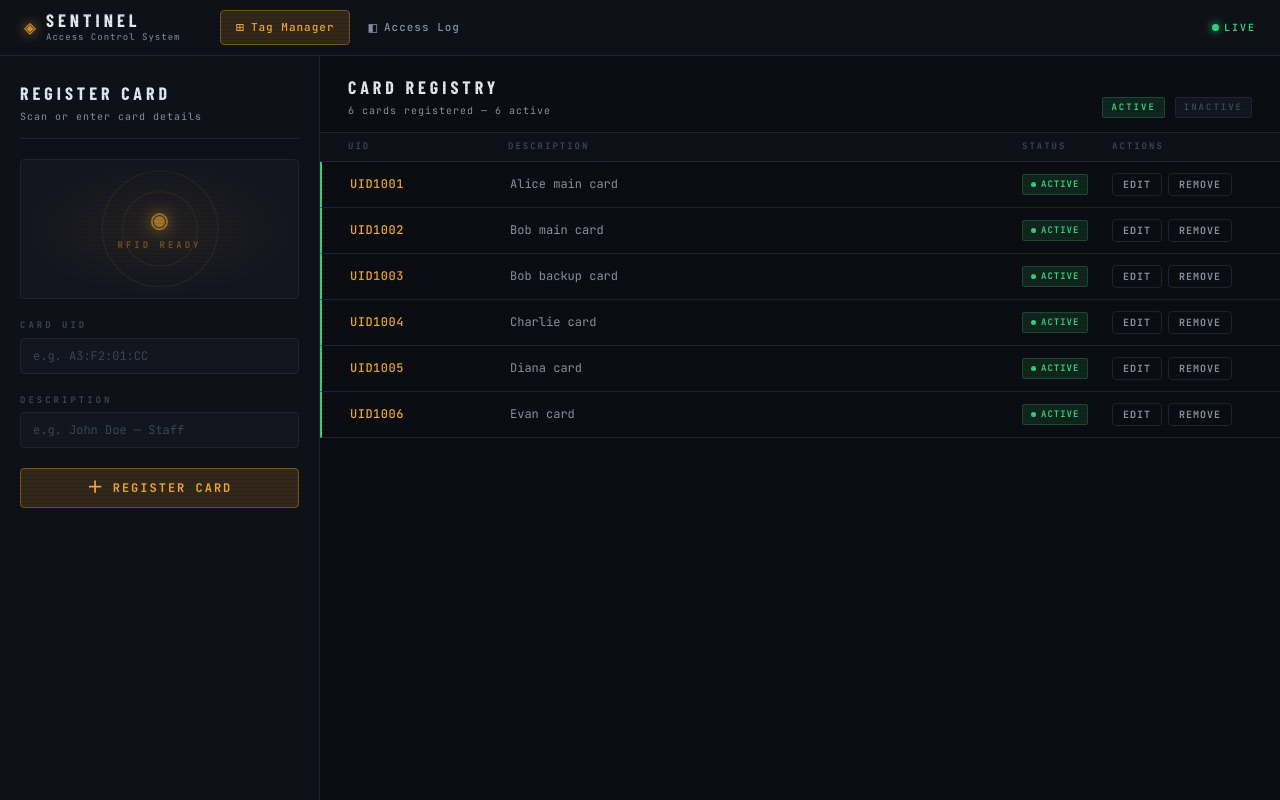
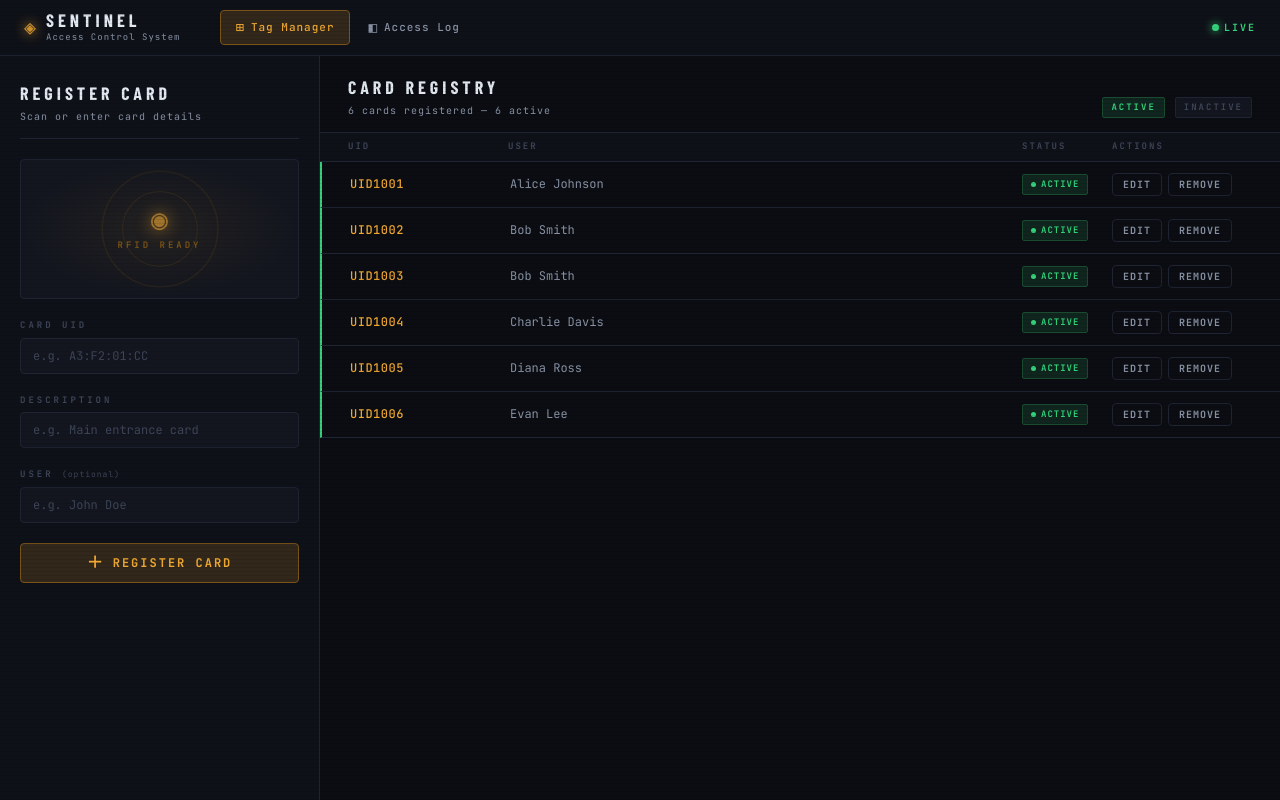
Before and after one commit to squash332/nfc_reader, a FastAPI app: page / in a window 1280 px wide. Run offline with FastAPI, Linux system fonts and the light colour scheme; data comes from the database, SQL or seed files in the repository; some web fonts are replaced.

Commit message:
add user to card handling

```diff
--- a/backend/models.py
+++ b/backend/models.py
@@ -9,11 +9,13 @@ class Tag(BaseModel):
     description: Optional[str]
     is_active: bool = False
     created_at: datetime = datetime.now()
+    full_name: Optional[str] = None
 
 
 class UpdateTag(BaseModel):
     description: str
     is_active : int
+    full_name: Optional[str] = None
 
 class Event(BaseModel):
     event_time: datetime
--- a/backend/routes.py
+++ b/backend/routes.py
@@ -41,15 +41,28 @@ def receive_tag(data: Tag):
         conn.close()
         return {"status": "duplicate"}
 
+    user_id = None
+    if data.full_name:
+        cursor.execute(
+            "SELECT id FROM users WHERE full_name = ? COLLATE NOCASE",
+            (data.full_name.strip(),),
+        )
+        user_row = cursor.fetchone()
+        if not user_row:
+            conn.close()
+            return {"status": "user_not_found", "full_name": data.full_name}
+        user_id = user_row["id"]
+
     # unnasigned but active
     cursor.execute(
         """
-        INSERT INTO cards (card_uid, description, is_active)
-        VALUES (?, ?, 1)
+        INSERT INTO cards (card_uid, description, user_id, is_active)
+        VALUES (?, ?, ?, 1)
     """,
         (
             data.card_uid,
             data.description,
+            user_id
         ),
     )
 
@@ -64,7 +77,13 @@ def get_tags():
     conn = get_connection()
     cursor = conn.cursor()
 
-    cursor.execute("SELECT * FROM cards")
+
+    cursor.execute("""
+        SELECT c.card_uid, c.description, c.id, c.user_id, c.is_active,
+               (SELECT u.full_name FROM users u WHERE u.id = c.user_id) AS full_name
+        FROM cards c
+    """)
+
     rows = cursor.fetchall()
 
     conn.close()
@@ -76,6 +95,7 @@ def get_tags():
                 "description": r["description"],
                 "id": r["id"],
                 "user_id": r["user_id"],
+                "full_name": r["full_name"],
                 "is_active": r["is_active"],
             }
             for r in rows
@@ -122,25 +142,43 @@ def edit_tag(uid: str, data: UpdateTag):
         conn.close()
         return {"status": "not found"}
 
-    # no user- you cant "name" it
-    cursor.execute(
-        """
-        UPDATE cards
-        SET description = ?, is_active = ?
-        WHERE card_uid = ?
-    """,
-        (data.description, data.is_active, uid),
-    )
+        # optionally re-assign user
+    user_id = None
+    if data.full_name:
+        cursor.execute(
+            "SELECT id FROM users WHERE full_name = ? COLLATE NOCASE",
+            (data.full_name.strip(),),
+        )
+        user_row = cursor.fetchone()
+        if not user_row:
+            conn.close()
+            return {"status": "user_not_found", "full_name": data.full_name}
+        user_id = user_row["id"]
+
+    if user_id is not None:
+        cursor.execute(
+            """
+            UPDATE cards
+            SET description = ?, is_active = ?, user_id = ?
+            WHERE card_uid = ?
+            """,
+            (data.description, data.is_active, user_id, uid),
+        )
+    else:
+        cursor.execute(
+            """
+            UPDATE cards
+            SET description = ?, is_active = ?
+            WHERE card_uid = ?
+            """,
+            (data.description, data.is_active, uid),
+        )
 
     conn.commit()
     conn.close()
 
-    return {
-        "status": "ok",
-        "card_uid": uid,
-        "description": data.description,
-        "is_active": data.is_active,
-    }
+    return {"status": "ok", "card_uid": uid}
+
 
 
 @router.get("/details/data")
--- a/frontend/static/script.js
+++ b/frontend/static/script.js
@@ -7,11 +7,11 @@ export async function fetchTags() {
     return res.json();
 }
 
-async function createTag(card_uid, description) {
+async function createTag(card_uid, description, full_name) {
     return fetch(apiUrl, {
         method: 'POST',
         headers: { 'Content-Type': 'application/json' },
-        body: JSON.stringify({ card_uid, description })
+        body: JSON.stringify({ card_uid, description, full_name })
     });
 }
 
@@ -19,11 +19,11 @@ async function deleteTag(card_uid) {
     return fetch(`${apiUrl}/${card_uid}`, { method: 'DELETE' });
 }
 
-async function updateTag(card_uid, description, is_active) {
+async function updateTag(card_uid, description, is_active, full_name) {
     return fetch(`${apiUrl}/${card_uid}`, {
         method: 'PUT',
         headers: { 'Content-Type': 'application/json' },
-        body: JSON.stringify({ description, is_active })
+        body: JSON.stringify({ description, is_active, full_name })
     });
 }
 
@@ -73,9 +73,12 @@ function createCardElement(tag, index) {
 
     const isActive = Boolean(tag.is_active);
 
+    const userLabel = tag.full_name ?? '—';
+    const userClass = tag.full_name ? 'card-desc' : 'card-desc unassigned';
+
     li.innerHTML = `
         <div class="card-uid" title="${tag.card_uid}">${tag.card_uid}</div>
-        <div class="card-desc" title="${tag.description ?? ''}">${tag.description ?? '—'}</div>
+        <div class="${userClass}" title="${tag.full_name ?? 'Unassigned'}">${userLabel}</div>
         <div>
             <span class="card-status-badge ${isActive ? 'badge-active' : 'badge-inactive'}">
                 <span class="badge-dot"></span>
@@ -89,7 +92,7 @@ function createCardElement(tag, index) {
     `;
 
     li.querySelector('.remove').onclick = () => handleRemove(tag.card_uid);
-    li.querySelector('.edit').onclick   = () => enterEditMode(tag);
+    li.querySelector('.edit').onclick = () => enterEditMode(tag);
 
     return li;
 }
@@ -124,10 +127,12 @@ async function loadTags() {
 }
 
 async function handleAdd() {
-    const uidInput  = document.getElementById('card-uid');
+    const uidInput = document.getElementById('card-uid');
     const descInput = document.getElementById('card-description');
-    const card_uid  = uidInput.value.trim();
-    const desc      = descInput.value.trim();
+    const userInput = document.getElementById('card-user');
+    const card_uid = uidInput.value.trim();
+    const desc = descInput.value.trim();
+    const full_name = userInput.value.trim();
 
     if (!card_uid || !desc) {
         showMessage('Both UID and description are required.', true);
@@ -135,27 +140,33 @@ async function handleAdd() {
         return;
     }
 
-    const res  = await createTag(card_uid, desc);
+    const res = await createTag(card_uid, desc, full_name);
     const data = await res.json();
 
     if (data.status === 'ok') {
-        showMessage(`Card '${card_uid}' registered.`);
+        showMessage(`Card '${card_uid}' registered${full_name ? ` — assigned to ${full_name}` : ''}.`);
         setScanZone('success', 'REGISTERED');
-        uidInput.value  = '';
+        uidInput.value = '';
         descInput.value = '';
+        userInput.value = '';
+
     } else if (data.status === 'duplicate') {
         showMessage(`UID '${card_uid}' already exists.`, true);
         setScanZone('error', 'DUPLICATE UID');
+    } else if (data.status === 'user_not_found') {
+        showMessage(`User '${data.full_name}' not found in the system.`, true);
+        setScanZone('error', 'USER NOT FOUND');
     } else {
         showMessage(data.message || 'Unknown error.', true);
         setScanZone('error', 'ERROR');
     }
 
+
     loadTags();
 }
 
 async function handleRemove(card_uid) {
-    const res  = await deleteTag(card_uid);
+    const res = await deleteTag(card_uid);
     const data = await res.json();
 
     if (data.status === 'removed') {
@@ -176,7 +187,8 @@ function enterEditMode(tag) {
     li.innerHTML = `
         <div class="edit-form">
             <span class="edit-uid-label">${tag.card_uid}</span>
-            <input class="edit-input" type="text" placeholder="New description" value="">
+            <input class="edit-input edit-desc" type="text" placeholder="Description" value="${tag.description ?? ''}">
+            <input class="edit-input edit-user" type="text" placeholder="Assign user" value="${tag.full_name ?? ''}">
             <select class="edit-select">
                 <option value="1" ${tag.is_active ? 'selected' : ''}>ACTIVE</option>
                 <option value="0" ${!tag.is_active ? 'selected' : ''}>INACTIVE</option>
@@ -186,22 +198,26 @@ function enterEditMode(tag) {
         </div>
     `;
 
+
     li.querySelector('.edit-save').onclick = () => {
-        const desc    = li.querySelector('.edit-input').value.trim();
-        const active  = parseInt(li.querySelector('.edit-select').value, 10);
-        handleSave(tag.card_uid, desc, active);
+        const desc = li.querySelector('.edit-input.edit-desc').value.trim();
+        const full_name = li.querySelector('.edit-input.edit-user').value.trim();
+        const active = parseInt(li.querySelector('.edit-select').value, 10);
+        handleSave(tag.card_uid, desc, active, full_name);
     };
 
     li.querySelector('.edit-cancel').onclick = () => loadTags();
     li.querySelector('.edit-input').focus();
 }
 
-async function handleSave(card_uid, description, is_active) {
-    const res  = await updateTag(card_uid, description, is_active);
+async function handleSave(card_uid, description, is_active, full_name) {
+    const res = await updateTag(card_uid, description, is_active, full_name);
     const data = await res.json();
 
     if (data.status === 'ok') {
         showMessage(`Card '${card_uid}' updated.`);
+    } else if (data.status === 'user_not_found') {
+        showMessage(`User '${data.full_name}' not found in the system.`, true);
     } else {
         showMessage(data.message || 'Error updating card.', true);
     }
@@ -217,7 +233,7 @@ window.onload = () => {
     document.getElementById('add-btn').addEventListener('click', handleAdd);
 
     // also allow Enter key from either input field
-    ['card-uid', 'card-description'].forEach(id => {
+    ['card-uid', 'card-description', 'card-user'].forEach(id => {
         document.getElementById(id).addEventListener('keydown', e => {
             if (e.key === 'Enter') handleAdd();
         });
--- a/frontend/static/styles.css
+++ b/frontend/static/styles.css
@@ -306,6 +306,14 @@ html, body {
     color: var(--text-dim);
 }
 
+.form-label-optional {
+    font-weight: 400;
+    letter-spacing: 1px;
+    color: var(--text-dim);
+    font-size: 8px;
+    text-transform: lowercase;
+}
+
 .form-input {
     background: var(--bg-card);
     border: 1px solid var(--border);
@@ -491,6 +499,11 @@ html, body {
     padding-right: 12px;
 }
 
+.card-desc.unassigned {
+    color: var(--text-dim);
+    font-style: italic;
+}
+
 .card-status-badge {
     display: inline-flex;
     align-items: center;
--- a/frontend/templates/index.html
+++ b/frontend/templates/index.html
@@ -65,7 +65,12 @@
 
                 <div class="form-group">
                     <label class="form-label" for="card-description">DESCRIPTION</label>
-                    <input type="text" id="card-description" class="form-input" placeholder="e.g. John Doe — Staff" autocomplete="off">
+                    <input type="text" id="card-description" class="form-input" placeholder="e.g. Main entrance card" autocomplete="off">
+                </div>
+
+                <div class="form-group">
+                    <label class="form-label" for="card-user">USER <span class="form-label-optional">(optional)</span></label>
+                    <input type="text" id="card-user" class="form-input" placeholder="e.g. John Doe" autocomplete="off">
                 </div>
 
                 <button id="add-btn" class="add-btn">
@@ -95,7 +100,7 @@
                 <!-- column headers -->
                 <div class="registry-columns">
                     <span>UID</span>
-                    <span>DESCRIPTION</span>
+                    <span>USER</span>
                     <span>STATUS</span>
                     <span>ACTIONS</span>
                 </div>
```
